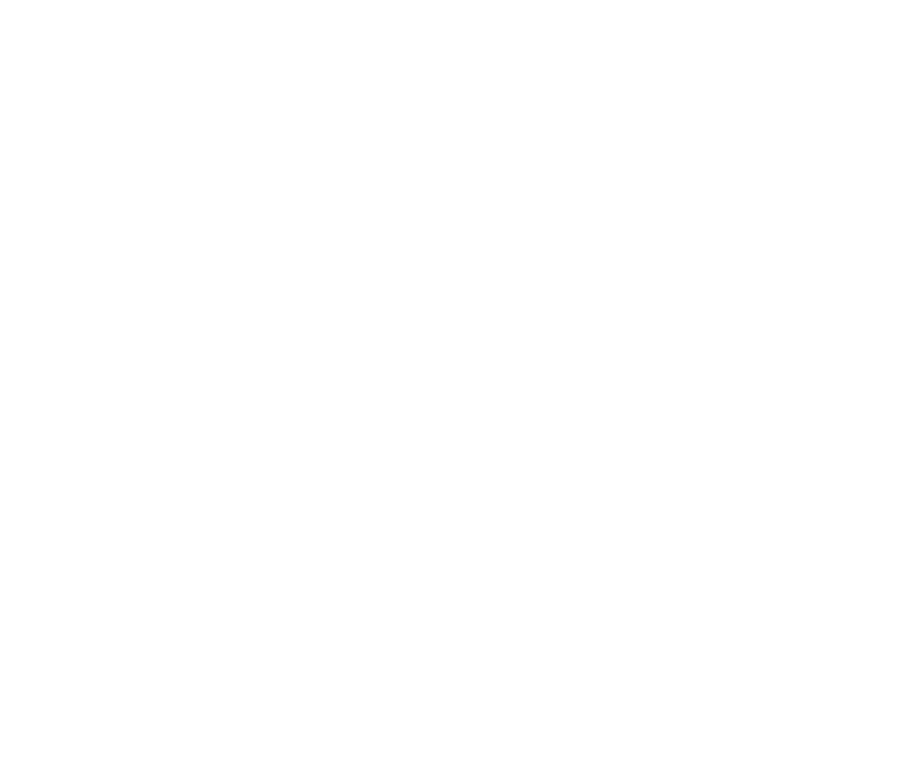
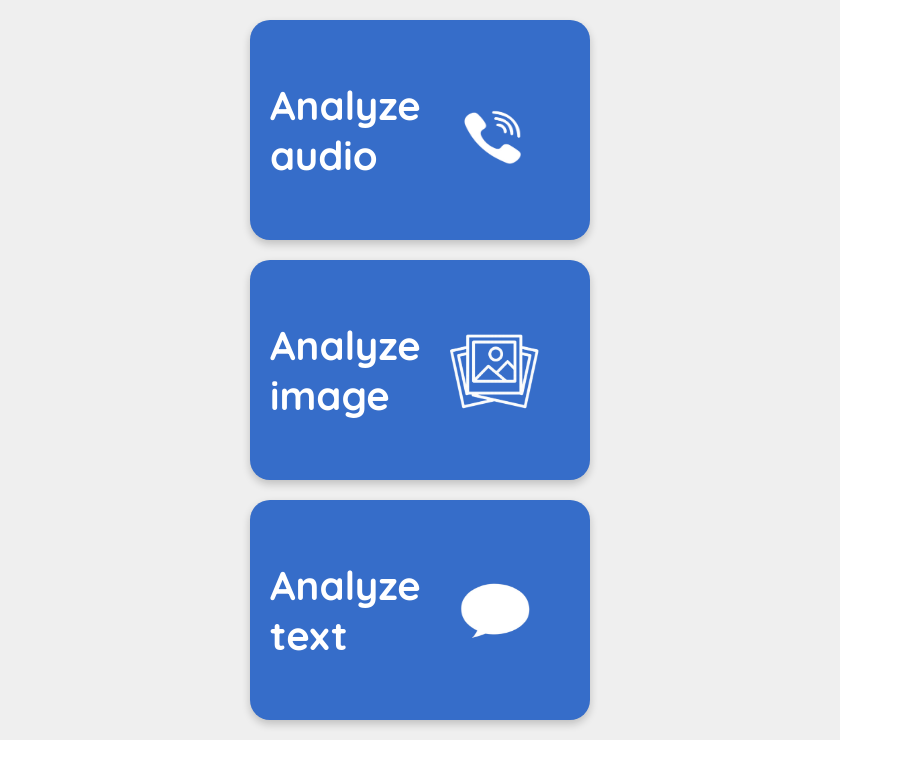
Before and after one commit to Scamonitor/front, a React (Create React App) app in the folder scam-monitor-front/: page /fraud in a window 1280 px wide. Before the commit this address had no page. Shown: the top 778 px of the page, without its empty margins (0-903 px from the left). Built offline with nearby package versions, Linux system fonts and the light colour scheme.

Commit message:
Style at the Fraud routes

```diff
--- a/scam-monitor-front/data/db.json
+++ b/scam-monitor-front/data/db.json
@@ -4,7 +4,8 @@
       "name": "Cockshely",
       "password": "añsjfadsf",
       "email": "asdñkfjadsf@akljd.com",
-      "contact": "2343435"
+      "contact": "2343435",
+      "id": "bf46"
     },
     {
       "id": "ce0c",
@@ -20,6 +21,11 @@
       "id": "d205",
       "email": "-sdafjdañsfj",
       "password": "ñkjñkjj"
+    },
+    {
+      "id": "9038",
+      "email": "ddbeqhdqe",
+      "password": "deqde"
     }
   ]
 }
--- a/scam-monitor-front/package.json
+++ b/scam-monitor-front/package.json
@@ -8,7 +8,7 @@
     "@testing-library/user-event": "^13.5.0",
     "react": "^18.3.1",
     "react-dom": "^18.3.1",
-    "react-router-dom": "^5.3.4",
+    "react-router-dom": "^6.27.0",
     "react-scripts": "5.0.1",
     "web-vitals": "^2.1.4"
   },
--- a/scam-monitor-front/src/App.jsx
+++ b/scam-monitor-front/src/App.jsx
@@ -1,5 +1,7 @@
 import { BrowserRouter as Router, Route, Routes } from "react-router-dom";
 import LoginPage from "./components/LoginPage.jsx";
+import Fraud from "./routes/Fraud.jsx"
+import Image from "./components/Imagen.jsx"
 
 function App() {
   return (
@@ -8,6 +10,9 @@
         <div className="App-content">
           <Routes>
             <Route path="/" element={<LoginPage />} />
+            <Route path="/fraud" element={<Fraud />} />
+            <Route path="/fraud/image" element={<Image />} />
+
           </Routes>
         </div>
       </div>
--- a/scam-monitor-front/src/components/Imagen.jsx
+++ b/scam-monitor-front/src/components/Imagen.jsx
@@ -1,6 +1,6 @@
 import React from 'react';
-import './styles/imagen.css';
-import imagendos from './images/upload_image.png';
+import '../styles/imagen.css';
+import imagendos from '../images/upload_image.png';
 function Imagen() {
     return (
       <div className="imagen-container">
--- /dev/null
+++ b/scam-monitor-front/src/routes/Fraud.jsx
@@ -0,0 +1,36 @@
+import '../styles/fraud.css';
+import gallery from "../images/gallery.png";
+import call from "../images/call.png";
+import message from "../images/message.png";
+import Imagen from "../components/Imagen";
+import React, { useState } from 'react';
+
+function Fraud() {
+  const [showImage, setShowImage] = useState(false);
+
+  if (showImage) {
+    return <Imagen />;
+  }
+  return (
+    <div className="fraud-container">
+      <div className="fraud-card">
+        <p className="title-card">Analyze audio</p>
+        <img className="icon-image" src={call} alt="Call icon" />
+      </div>
+      <div
+        className="fraud-card"
+        onClick={() => setShowImage(true)}
+        style={{ cursor: 'pointer' }}
+      >
+        <p className="title-card">Analyze image</p>
+        <img className="icon-image" src={gallery} alt="Gallery icon" />
+      </div>
+      <div className="fraud-card">
+        <p className="title-card">Analyze text</p>
+        <img className="icon-image" src={message} alt="Message icon" />
+      </div>
+    </div>
+  );
+}
+
+export default Fraud;
--- a/scam-monitor-front/src/styles/fraud.css
+++ b/scam-monitor-front/src/styles/fraud.css
@@ -11,7 +11,9 @@
 
 }
   .fraud-card {
-
+    display: flex;           /* Activa flexbox */
+    align-items: center;     /* Centra verticalmente los elementos */
+    gap: 10rem;
     color: white;
     padding: 20px;
     border-radius: 8px;
@@ -29,6 +31,6 @@
     width: 20px;
   }
   .icon-image{
-    width: 50px;
-    height: 50px;
+    width: 90px;
+    height: 80px;
   }
```
Also changed, not shown: 1 other file (tests, documents, lock files or other folders).
